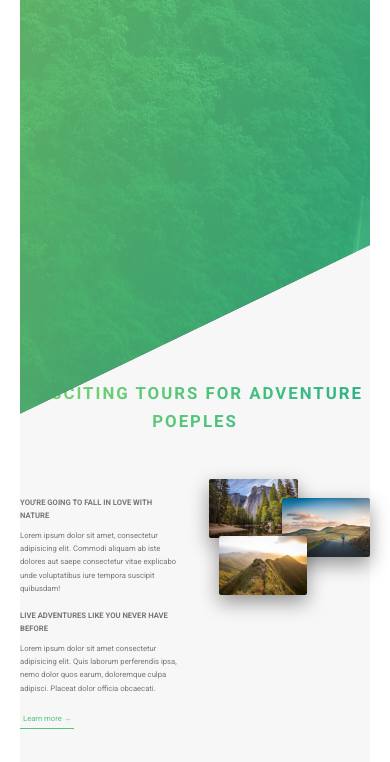
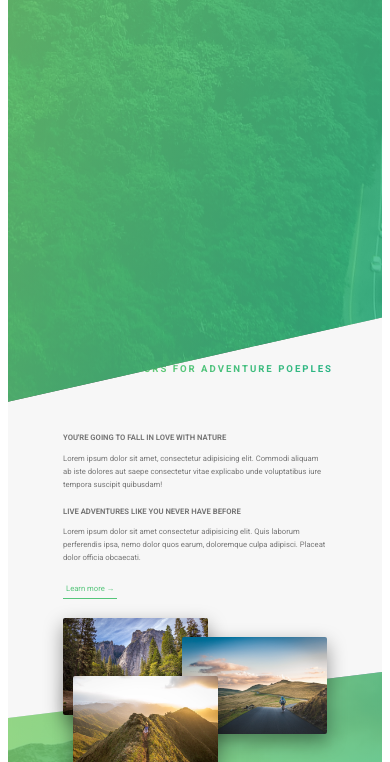
Before and after one commit to FazlyRabbi/NETOURS-V1.0, a website: page index.html in a window 390 px wide. Shown: the part 408-1170 px from the top of the page. Drawn offline with Linux system fonts and the light colour scheme.

Commit message:
making responsive

```diff
--- a/sass/abstracts/_mixins.scss
+++ b/sass/abstracts/_mixins.scss
@@ -35,17 +35,20 @@
 // 900 - 1200px;      Tablate landscape
 // 1200 - 1800px;    Desktop
 // 1800 - 1920px;     Big Desktop
+
 // $breakpoint argument choices:
 // -phone
 // -tab-port
 // -tab-land
 // -big-desktop`
 
+// ORDER: Base + typography > genaral layout + grid > page layout > component
+
 // 1em =16px;
 
 @mixin respond($breakpoint) {
   @if ($breakpoint == phone) {
-    @media (max-width: 37.5rem) {
+    @media (max-width: 37.5em) {
       //600px
       @content;
     }
--- a/sass/abstracts/_variables.scss
+++ b/sass/abstracts/_variables.scss
@@ -21,6 +21,7 @@ $color-primary-dark: #28b485;
 //grid
 $grid-width: 114rem;
 $gutter-vertical: 8rem;
+$gutter-vertical-small: 6rem;
 $gutter-horizontal: 6rem;
 
 //font
--- a/sass/base/_base.scss
+++ b/sass/base/_base.scss
@@ -6,7 +6,6 @@ ul {
   padding: 0;
   box-sizing: inherit;
 }
-
 html {
   //This defines what 1rem is
   font-size: 62.5%; //1rem = 10px = 62.5%
@@ -30,4 +29,9 @@ html {
 
 body {
   box-sizing: border-box;
+  padding: 2.5rem;
+
+  @include respond(tab-port) {
+    padding: 0;
+  }
 }
--- a/sass/base/_typography.scss
+++ b/sass/base/_typography.scss
@@ -4,7 +4,6 @@ body {
   /* font-size: 16px; */
   line-height: 1.7;
   color: $color-gray-dark;
-  padding: 2.5rem;
 }
 
 .heading-primary {
@@ -23,8 +22,12 @@ body {
     animation-timing-function: ease-out;
 
     /* animation-delay:3s;
-        animation-iteration-count:3;
-      */
+    animation-iteration-count:3;
+    */
+    @include respond(phone) {
+      letter-spacing: 1rem;
+      font-size: 5rem;
+    }
   }
 
   &--sub {
@@ -33,6 +36,9 @@ body {
     font-weight: 400;
     letter-spacing: 1.7rem;
     animation: moveInRight 1s ease-out;
+    @include respond(phone) {
+      letter-spacing: 0.5rem;
+    }
   }
 }
 
@@ -49,6 +55,12 @@ body {
   color: transparent;
   letter-spacing: 2px;
   transition: all 0.2s;
+  @include respond(tab-port) {
+    font-size: 2.5rem;
+  }
+  @include respond(phone) {
+    font-size: 2rem;
+  }
   &:hover {
     transform: skewY(2deg) skewX(15deg) scale(1.1);
     text-shadow: 0.5rem 1rem 2rem rgba($color-black, 0.2rem);
@@ -60,7 +72,6 @@ body {
   font-weight: 700;
   text-transform: uppercase;
 }
-
 .paragraph {
   font-size: 1.6rem;
   &:not(:last-child) {
--- a/sass/layout/_footer.scss
+++ b/sass/layout/_footer.scss
@@ -4,6 +4,9 @@
   font-size: 1.4rem;
   color: $color-grey-light-1;
 
+  @include respond(tab-port) {
+    padding: 8rem 0;
+  }
   &__logo-box {
     text-align: center;
     margin-bottom: 8rem;
@@ -18,6 +21,10 @@
     border-top: 1px solid $color-gray-dark;
     padding-top: 2rem;
     display: inline-block;
+    @include respond(tab-port) {
+      width: 100%;
+      text-align: center;
+    }
   }
 
   &__list {
@@ -57,5 +64,9 @@
     padding-top: 2rem;
     width: 80%;
     float: right;
+    @include respond(tab-port) {
+      width: 100%;
+      float: none;
+    }
   }
 }
--- a/sass/layout/_grid.scss
+++ b/sass/layout/_grid.scss
@@ -4,12 +4,26 @@
   margin: 0 auto;
   &:not(:last-child) {
     margin-bottom: $gutter-vertical;
+    @include respond(tab-port) {
+      margin-bottom: $gutter-vertical-small;
+    }
   }
+  @include respond(tab-port) {
+    max-width: 55rem;
+  }
+
   @include clearfix;
   [class^='col-'] {
     float: left;
     &:not(:last-child) {
       margin-right: $gutter-horizontal;
+      @include respond(tab-port) {
+        margin-right: 0;
+        margin-bottom: $gutter-vertical-small;
+      }
+    }
+    @include respond(tab-port) {
+      width: 100% !important;
     }
   }
 
--- a/sass/layout/_header.scss
+++ b/sass/layout/_header.scss
@@ -11,6 +11,11 @@
   -webkit-clip-path: polygon(0 0, 100% 0, 100% 75vh, 0 100%);
   clip-path: polygon(0 0, 100% 0, 100% 75vh, 0 100%);
   position: relative;
+
+  @include respond(phone) {
+    -webkit-clip-path: polygon(0 0, 100% 0, 100% 85vh, 0 100%);
+    clip-path: polygon(0 0, 100% 0, 100% 85vh, 0 100%);
+  }
 
   &__logo-box {
     position: absolute;
--- a/sass/layout/_navigation.scss
+++ b/sass/layout/_navigation.scss
@@ -14,6 +14,15 @@
     box-shadow: 0 1rem 3rem rgba($color-black, 0.1);
     text-align: center;
     cursor: pointer;
+
+    @include respond(tab-port) {
+      top: 2rem;
+      right: 4rem;
+    }
+    @include respond(phone) {
+      top: 3rem;
+      right: 4rem;
+    }
   }
   &__background {
     height: 6rem;
@@ -29,8 +38,16 @@
     z-index: 1000;
     transition: transform 0.8s cubic-bezier(0.86, 0, 0.07, 1);
 
-    // transform: scale(80);
+    @include respond(tab-port) {
+      top: 3rem;
+      right: 4.5rem;
+    }
+    @include respond(phone) {
+      top: 3.5rem;
+      right: 5rem;
+    }
   }
+
   &__nav {
     height: 100vh;
     width: 100%;
```
Also changed, not shown: css/style.css.
